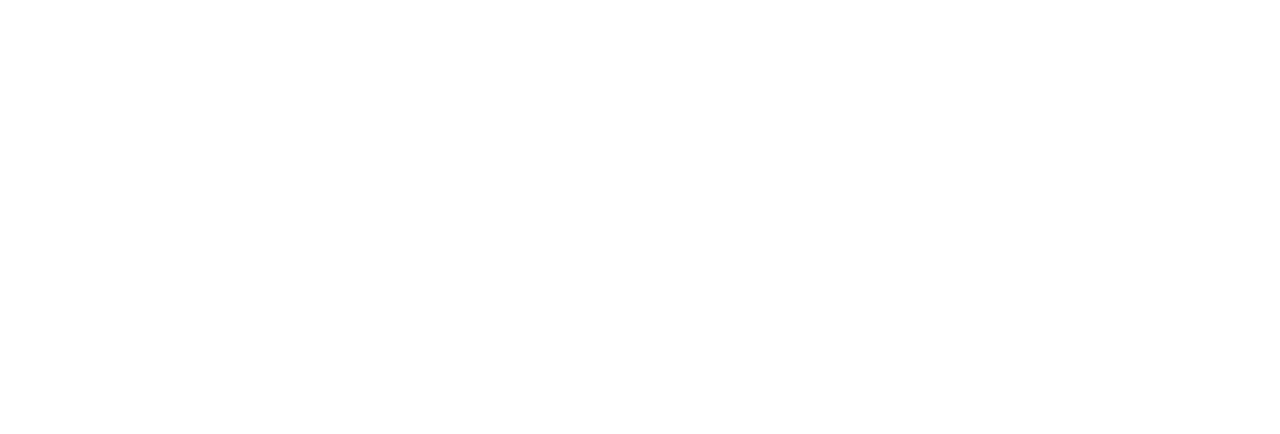
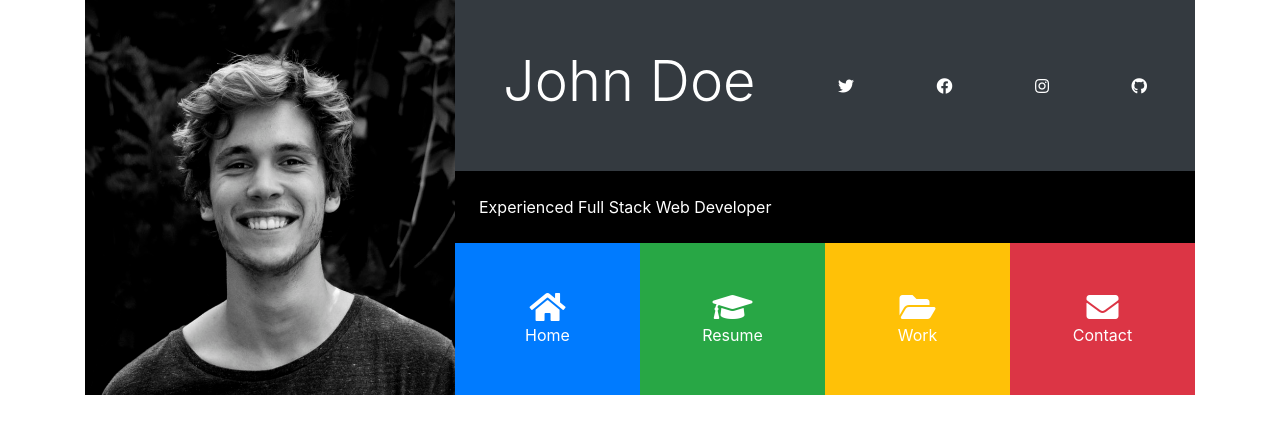
Before and after one commit to sabbath1976/Portfoliogrid, a plain HTML site: page up/index.html in a window 1280 px wide. Drawn offline with nearby package versions, Linux system fonts and the light colour scheme.

Commit message:
Add Main Header

```diff
--- a/up/css/style.css
+++ b/up/css/style.css
@@ -0,0 +1,25 @@
+#main-header img {
+    width: 100%;
+    height: 100%;
+}
+
+#main-header .port-item {
+    width: 30%;
+    transition: all 0.2s;
+}
+
+#main-header .port-item:hover {
+    opacity: 0.8;
+    cursor: pointer;
+}
+
+.bg-black {
+    color: #fff;
+    background-color: #000;
+}
+
+@media (min-width: 1199px) {
+    .port-item {
+        padding: 3em !important;
+    }
+}
--- a/up/index.html
+++ b/up/index.html
@@ -20,7 +20,127 @@
     </head>
 
     <body>
-        <!-- START HERE -->
+        <div class="container">
+            <header id="main-header">
+                <div class="row no-gutters">
+                    <div class="col-lg-4 col-md-5">
+                        <img src="img/person1.jpg" alt="header photo" />
+                    </div>
+
+                    <div class="col-lg-8 col-md-7">
+                        <div class="d-flex flex-column">
+                            <div class="p-5 bg-dark text-white">
+                                <div
+                                    class="d-flex flex-row justify-content-between align-items-center"
+                                >
+                                    <h1 class="display-4">John Doe</h1>
+
+                                    <div class="d-none d-md-block">
+                                        <a
+                                            href="http://twitter.com"
+                                            class="text-white"
+                                        >
+                                            <i class="fab fa-twitter"></i>
+                                        </a>
+                                    </div>
+
+                                    <div>
+                                        <a
+                                            href="http://facebook.com"
+                                            class="text-white"
+                                        >
+                                            <i class="fab fa-facebook"></i>
+                                        </a>
+                                    </div>
+
+                                    <div>
+                                        <a
+                                            href="http://instagram.com"
+                                            class="text-white"
+                                        >
+                                            <i class="fab fa-instagram"></i>
+                                        </a>
+                                    </div>
+
+                                    <div>
+                                        <a
+                                            href="http://github.com"
+                                            class="text-white"
+                                        >
+                                            <i class="fab fa-github"></i>
+                                        </a>
+                                    </div>
+                                </div>
+                            </div>
+
+                            <div class="p-4 bg-black">
+                                Experienced Full Stack Web Developer
+                            </div>
+
+                            <div>
+                                <div
+                                    class="d-flex flex-row text-white align-items-stretch text-center"
+                                >
+                                    <div
+                                        class="port-item p-4 bg-primary"
+                                        data-toggle="collapse"
+                                        data-target="#home"
+                                    >
+                                        <i class="fas fa-home fa-2x d-block">
+                                        </i>
+                                        <span class="d-none d-sm-block"
+                                            >Home</span
+                                        >
+                                    </div>
+
+                                    <div
+                                        class="port-item p-4 bg-success"
+                                        data-toggle="collapse"
+                                        data-target="#resume"
+                                    >
+                                        <i
+                                            class="fas fa-graduation-cap fa-2x d-block"
+                                        >
+                                        </i>
+                                        <span class="d-none d-sm-block"
+                                            >Resume</span
+                                        >
+                                    </div>
+
+                                    <div
+                                        class="port-item p-4 bg-warning"
+                                        data-toggle="collapse"
+                                        data-target="#work"
+                                    >
+                                        <i
+                                            class="fas fa-folder-open fa-2x d-block"
+                                        >
+                                        </i>
+                                        <span class="d-none d-sm-block"
+                                            >Work</span
+                                        >
+                                    </div>
+
+                                    <div
+                                        class="port-item p-4 bg-danger"
+                                        data-toggle="collapse"
+                                        data-target="#contact"
+                                    >
+                                        <i
+                                            class="fas fa-envelope fa-2x d-block"
+                                        >
+                                        </i>
+                                        <span class="d-none d-sm-block"
+                                            >Contact</span
+                                        >
+                                    </div>
+                                </div>
+                            </div>
+                        </div>
+                    </div>
+                </div>
+            </header>
+        </div>
 
         <script
             src="https://code.jquery.com/jquery-3.5.1.min.js"
```
